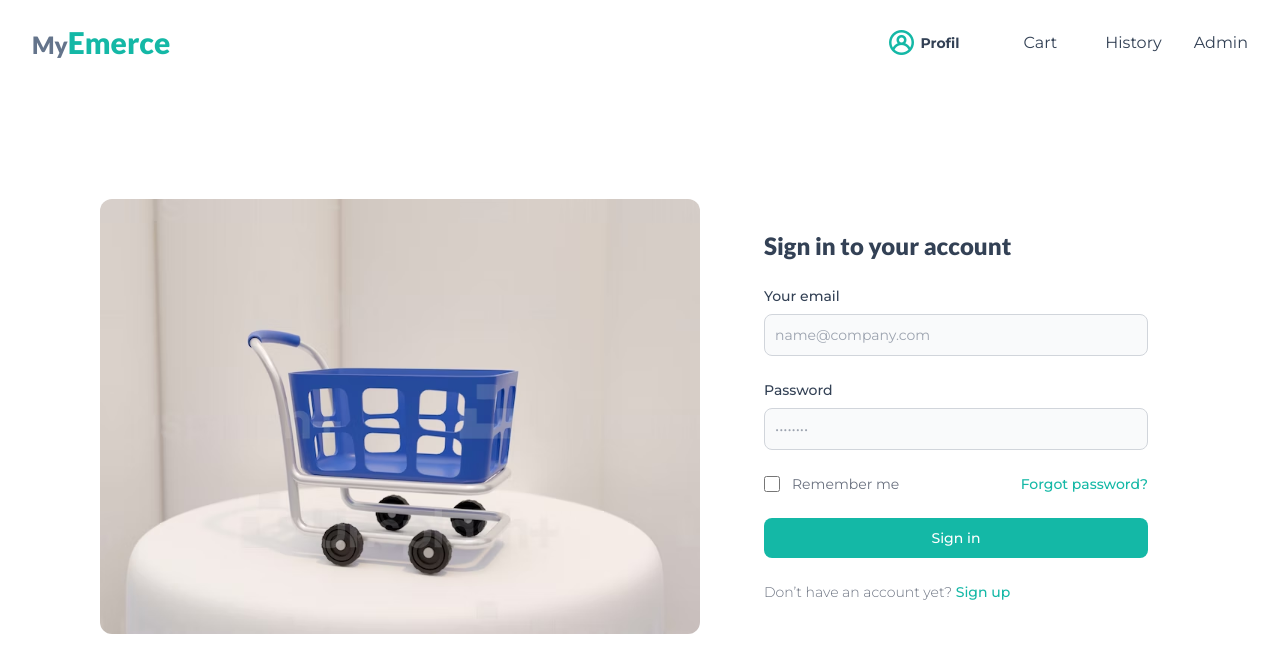
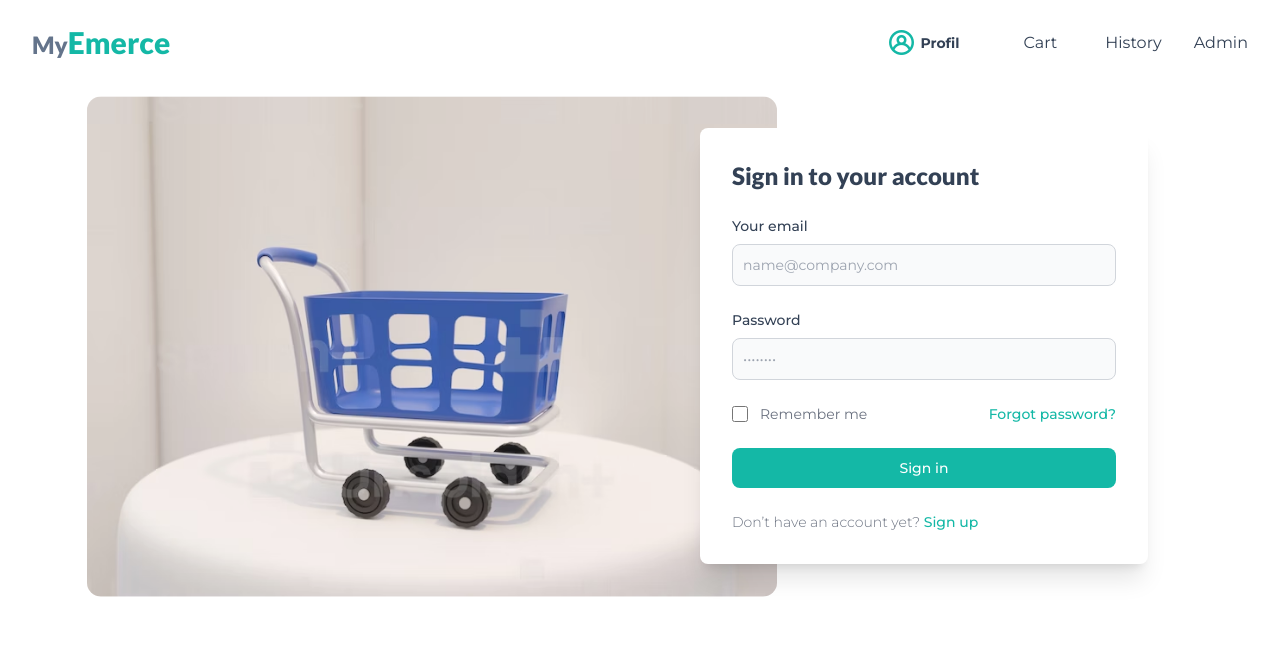
Before and after one commit to VirgiawanLR/ecommerce-FE, a React (Create React App) app: page /login in a window 1280 px wide. Shown: the top 672 px of the page. Built offline with nearby package versions, Linux system fonts and the light colour scheme; data requests are answered from the project's data file.

Commit message:
adjusment

```diff
--- a/src/pages/auth/LoginForm.jsx
+++ b/src/pages/auth/LoginForm.jsx
@@ -5,18 +5,21 @@ function LoginForm() {
   const navigate = useNavigate();
 
   return (
-    <section class="dark:bg-gray-900 py-20 px-10 lg:py-4 secondary-font">
-      <div class="flex flex-col lg:flex-row items-center gap-8 justify-center px-6 py-8 mx-auto md:h-screen lg:py-0 relative">
-        <div>
+    <section class="dark:bg-gray-900 pt-20 px-4 lg:pt-32 secondary-font">
+      <div class="flex flex-col lg:flex-row items-center gap-8 justify-center px-6 pt-8 mx-auto lg:py-0 relative">
+        <div className="-mb-16 scale-105 lg:mb-0 lg:-mr-16 lg:scale-[1.15]">
           <img
             src={require("../../assets/images/login-img.avif")}
             height={600}
             width={600}
             alt="login-img.avif"
-            className="rounded-xl"
+            className="rounded-xl bg-teal-500 opacity-90"
           />
         </div>
-        <div class="w-full bg-white rounded-lg dark:border md:mt-0 sm:max-w-md xl:p-0 dark:bg-gray-800 dark:border-gray-700">
+        <div
+          class="w-11/12 md:w-full bg-white shadow-xl rounded-lg dark:border md:mt-0 z-50
+          sm:max-w-md xl:p-0 dark:bg-gray-800 dark:border-gray-700 pb-12"
+        >
           <div class="p-6 space-y-4 md:space-y-6 sm:p-8">
             <h1 class="text-xl font-extrabold leading-tight text-dark md:text-2xl dark:text-white main-font tracking-normal">
               Sign in to your account
```
